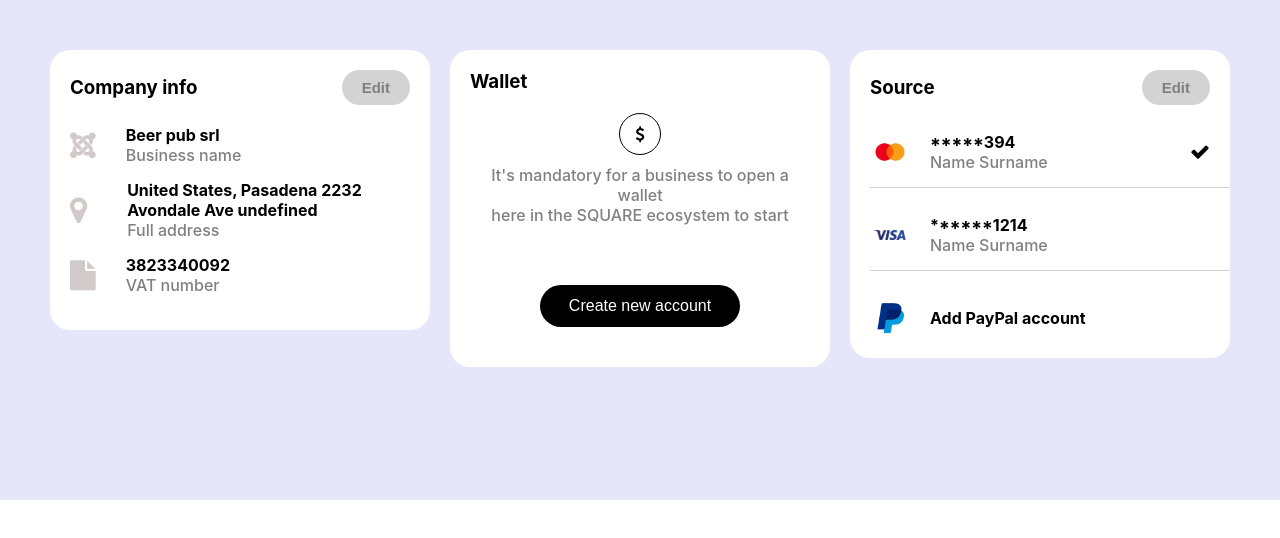
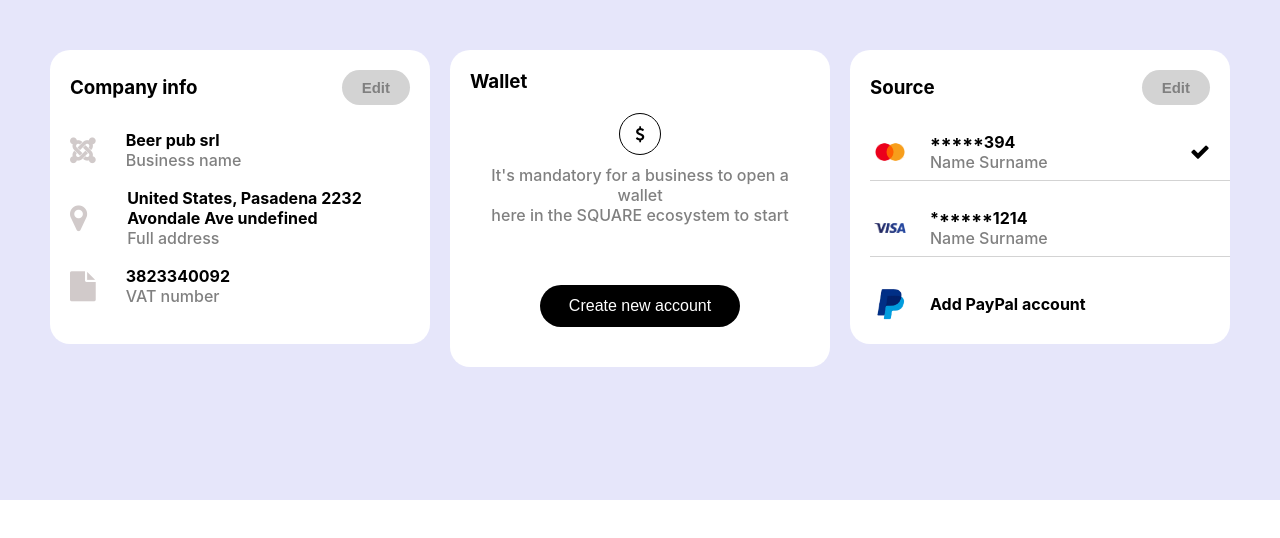
Before and after one commit to Zaibi727/Collection-of-Designs, a React (Create React App) app: page / in a window 1280 px wide. Shown: the top 538 px of the page. Built offline with nearby package versions, Linux system fonts and the light colour scheme.

Commit message:
css setting

```diff
--- a/src/components/twentyTwo/company/company.css
+++ b/src/components/twentyTwo/company/company.css
@@ -23,12 +23,12 @@
 }
 .left-div-2{
     text-align: left;
-    margin: 20px auto 0px auto;
+    margin: 25px auto 0px auto;
 }
 .left-div-2-sub{
     display: flex;
     align-items: center;
-    margin-bottom: 15px;
+    margin-bottom: 18px;
 }
 .left-div-2-sub i{
     margin-right: 30px;
@@ -72,7 +72,7 @@
     color: white !important;
 }
 #aftr-input{
-    margin-bottom: 20px;
+    margin-bottom: 15px;
 }
 ::placeholder{
     color: black;
--- a/src/components/twentyTwo/source/source.css
+++ b/src/components/twentyTwo/source/source.css
@@ -30,7 +30,7 @@
    align-items: center;
    margin-top: 27px;
    margin-right: -20px;
-   padding-bottom: 15px;
+   padding-bottom: 8px;
    border-bottom: 1px solid lightgray;
 }
 .middle-sub:last-child{
--- a/src/components/twentyTwo/wallet/wallet.css
+++ b/src/components/twentyTwo/wallet/wallet.css
@@ -71,7 +71,7 @@
 .one-af{
   text-align: center !important;
   margin: 20px auto;
-  padding-bottom: 20px;
+  padding-bottom: 10px;
   border-bottom: 1px solid lightgray;
 }
 .one-af p{
@@ -90,7 +90,7 @@
      width: 140px;
      padding: 8px;
      border-radius: 30px;
-     margin: 5px;
+     margin: 0px 5px;
      border: 3px solid black;
 }
 .bbb{
@@ -135,7 +135,7 @@
      width: 140px;
      padding: 8px;
      border-radius: 30px;
-     margin: 5px;
+     margin: 0px 5px;
      border: 3px solid black;
 }
 }
```
